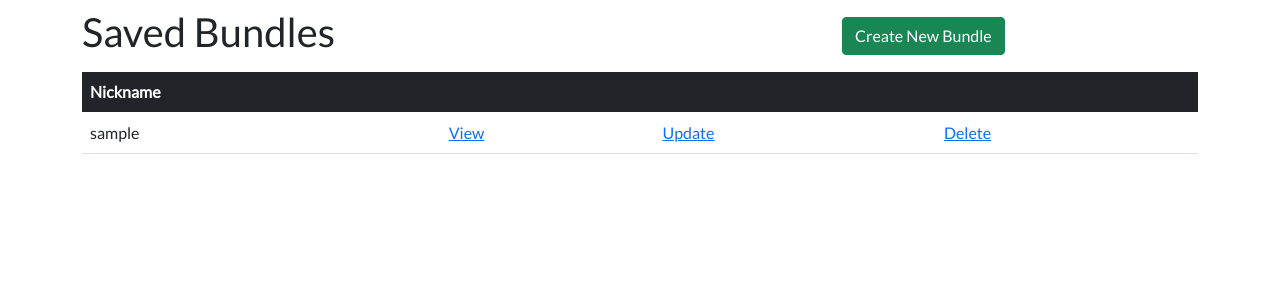
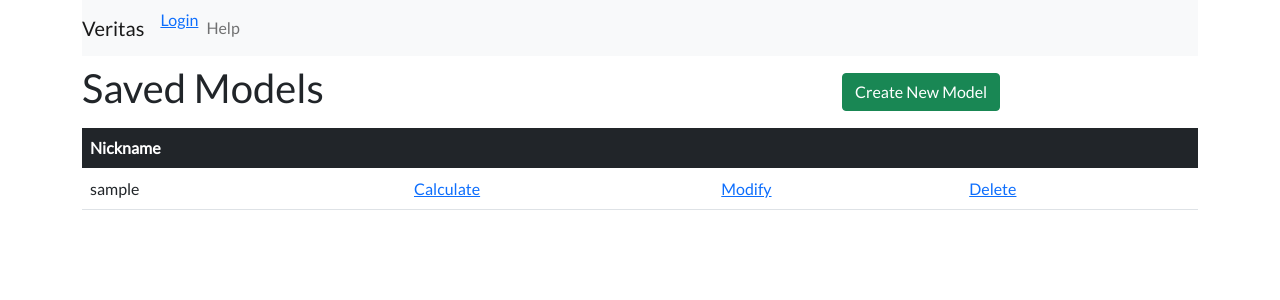
Before and after one commit to AlanChen4/RecPlan, a Django app: template veritas/choice_model/templates/bundles.html in a window 1280 px wide. Shown: the top 300 px of the page. Run offline with Django 3.2, Linux system fonts and the light colour scheme; the template is opened without the code that fills it: most values are stand-ins (such as "Sample title", 1, 10 or a date in 2020).

Commit message:
Add navbar with dropwdown

```diff
--- a/veritas/choice_model/templates/bundles.html
+++ b/veritas/choice_model/templates/bundles.html
@@ -1,12 +1,30 @@
 {% extends 'main.html' %}
 {% block content %}
 <div>
+    <nav class="navbar navbar-expand-lg navbar-light bg-light">
+        <a class="navbar-brand" href="#">Veritas</a>
+        <button class="navbar-toggler" type="button" data-bs-toggle="collapse" data-bs-target="#navbarNavAltMarkup" aria-controls="navbarNavAltMarkup" aria-expanded="false" aria-label="Toggle navigation">
+            <span class="navbar-toggler-icon"></span>
+        </button>
+        <div class="collapse navbar-collapse" id="navbarNavAltMarkup">
+            <div class="navbar-nav">
+                {% if request.user.is_authenticated %}
+                <a class="nav-item nav-link" href="{% url 'bundles' %}">Home</a>
+                <a class="nav-item nav-link" href="{% url 'profile' request.user.pk %}">Profile</a>
+                <a class="nav-item nav-link" href="#">Settings</a>
+                {% else %}
+                <a href="{% url 'login' %}">Login</a>
+                {% endif %}
+                <a class="nav-item nav-link" href="#">Help</a>
+            </div>
+        </div>
+    </nav>
     <div class="row py-2 align-items-center">
         <div class="col-md-8 justify-content-center">
-            <h1>Saved Bundles</h1>
+            <h1>Saved Models</h1>
         </div>
         <div class="col-md-4">
-            <a class="btn btn-success" role="button" href="{% url 'bundle-create' %}">Create New Bundle</a>
+            <a class="btn btn-success" role="button" href="{% url 'bundle-create' %}">Create New Model</a>
         </div>
     </div>
     <table class="table">
@@ -23,10 +41,10 @@
             <tr>
                 <td>{{bundle.nickname}}</td>
                 <td>
-                    <a href="{% url 'bundle' bundle.bundle_id %}">View</a>
+                    <a href="{% url 'bundle' bundle.bundle_id %}">Calculate</a>
                 </td>
                 <td>
-                    <a href="{% url 'bundle-update' bundle.bundle_id %}">Update</a>
+                    <a href="{% url 'bundle-update' bundle.bundle_id %}">Modify</a>
                 </td>
                 <td>
                     <a href="{% url 'bundle-delete' bundle.bundle_id %}">Delete</a>
```
